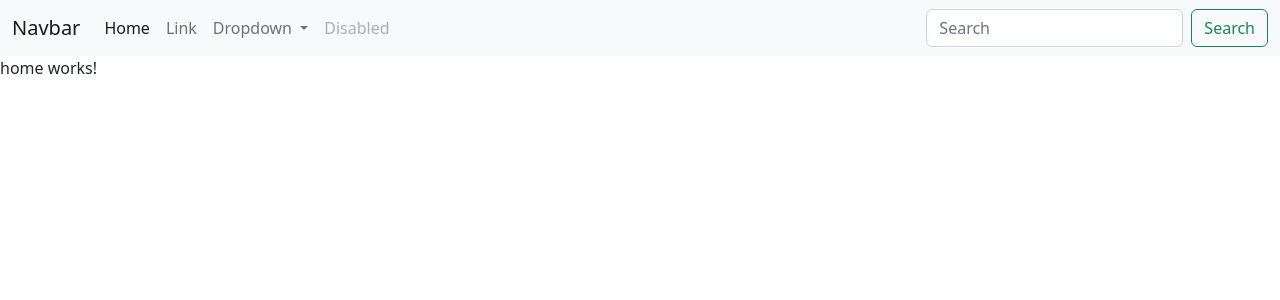
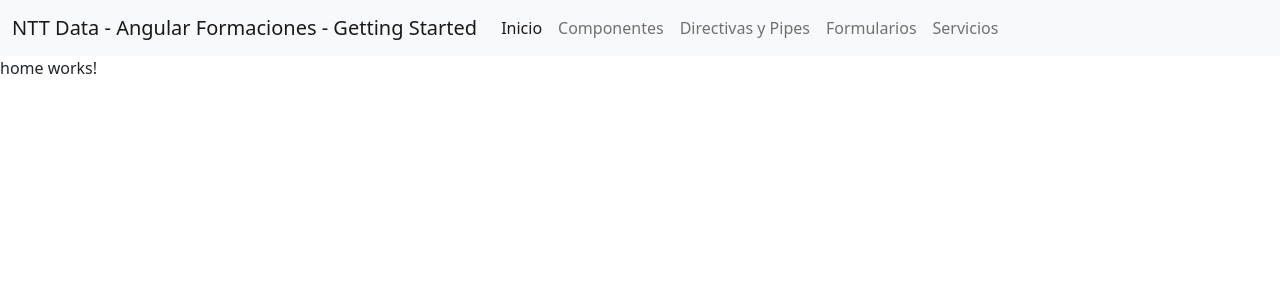
Before and after one commit to DFrontTeam/Angular-Getting-started, an Angular app: page /home in a window 1280 px wide. Shown: the top 300 px of the page. Built offline with nearby package versions, Linux system fonts and the light colour scheme.

Commit message:
navbar routing

```diff
--- a/src/app/app-routing.module.ts
+++ b/src/app/app-routing.module.ts
@@ -23,6 +23,12 @@ const routes: Routes = [
     title: 'Formularios',
   },
   {
+    path: 'servicios',
+    loadChildren: () =>
+      import('./services/services.module').then((m) => m.ServicesModule),
+    title: 'Servicios',
+  },
+  {
     path: '',
     redirectTo: 'home',
     pathMatch: 'full',
--- a/src/app/header/navbar/navbar.component.html
+++ b/src/app/header/navbar/navbar.component.html
@@ -1,36 +1,72 @@
 <nav class="navbar navbar-expand-lg bg-light">
   <div class="container-fluid">
-    <a class="navbar-brand" href="#">Navbar</a>
-    <button class="navbar-toggler" type="button" data-bs-toggle="collapse" data-bs-target="#navbarSupportedContent" aria-controls="navbarSupportedContent" aria-expanded="false" aria-label="Toggle navigation">
+    <a class="navbar-brand" role="button" routerLink="/home"
+      >NTT Data - Angular Formaciones - Getting Started</a
+    >
+    <button
+      class="navbar-toggler"
+      type="button"
+      data-bs-toggle="collapse"
+      data-bs-target="#navbarSupportedContent"
+      aria-controls="navbarSupportedContent"
+      aria-expanded="false"
+      aria-label="Toggle navigation"
+    >
       <span class="navbar-toggler-icon"></span>
     </button>
     <div class="collapse navbar-collapse" id="navbarSupportedContent">
       <ul class="navbar-nav me-auto mb-2 mb-lg-0">
-        <li class="nav-item">
-          <a class="nav-link active" aria-current="page" href="#">Home</a>
+        <li class="nav-item cursor-pointer">
+          <a
+            role="button"
+            class="nav-link"
+            routerLink="/home"
+            routerLinkActive="active"
+            ariaCurrentWhenActive="page"
+            >Inicio</a
+          >
         </li>
         <li class="nav-item">
-          <a class="nav-link" href="#">Link</a>
-        </li>
-        <li class="nav-item dropdown">
-          <a class="nav-link dropdown-toggle" href="#" role="button" data-bs-toggle="dropdown" aria-expanded="false">
-            Dropdown
-          </a>
-          <ul class="dropdown-menu">
-            <li><a class="dropdown-item" href="#">Action</a></li>
-            <li><a class="dropdown-item" href="#">Another action</a></li>
-            <li><hr class="dropdown-divider"></li>
-            <li><a class="dropdown-item" href="#">Something else here</a></li>
-          </ul>
+          <a
+            role="button"
+            class="nav-link"
+            routerLink="/componentes"
+            routerLinkActive="active"
+            ariaCurrentWhenActive="page"
+            >Componentes</a
+          >
         </li>
         <li class="nav-item">
-          <a class="nav-link disabled">Disabled</a>
+          <a
+            role="button"
+            class="nav-link"
+            routerLink="/directivas"
+            routerLinkActive="active"
+            ariaCurrentWhenActive="page"
+            >Directivas y Pipes</a
+          >
+        </li>
+        <li class="nav-item">
+          <a
+            role="button"
+            class="nav-link"
+            routerLink="/formularios"
+            routerLinkActive="active"
+            ariaCurrentWhenActive="page"
+            >Formularios</a
+          >
+        </li>
+        <li class="nav-item">
+          <a
+            role="button"
+            class="nav-link"
+            routerLink="/servicios"
+            routerLinkActive="active"
+            ariaCurrentWhenActive="page"
+            >Servicios</a
+          >
         </li>
       </ul>
-      <form class="d-flex" role="search">
-        <input class="form-control me-2" type="search" placeholder="Search" aria-label="Search">
-        <button class="btn btn-outline-success" type="submit">Search</button>
-      </form>
     </div>
   </div>
 </nav>
```
Also changed, not shown: src/app/header/header.module.ts (+6 -11 lines).
